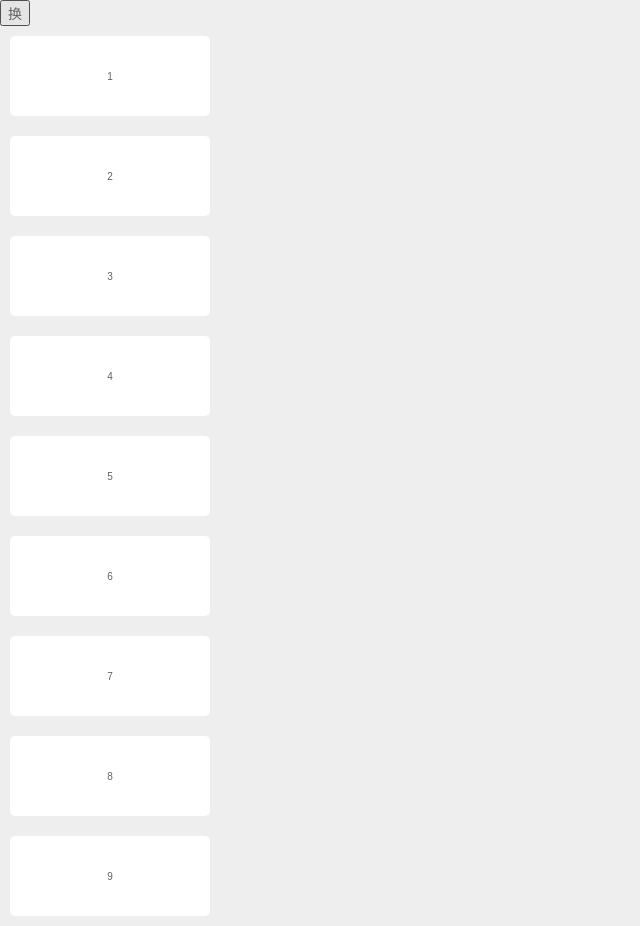
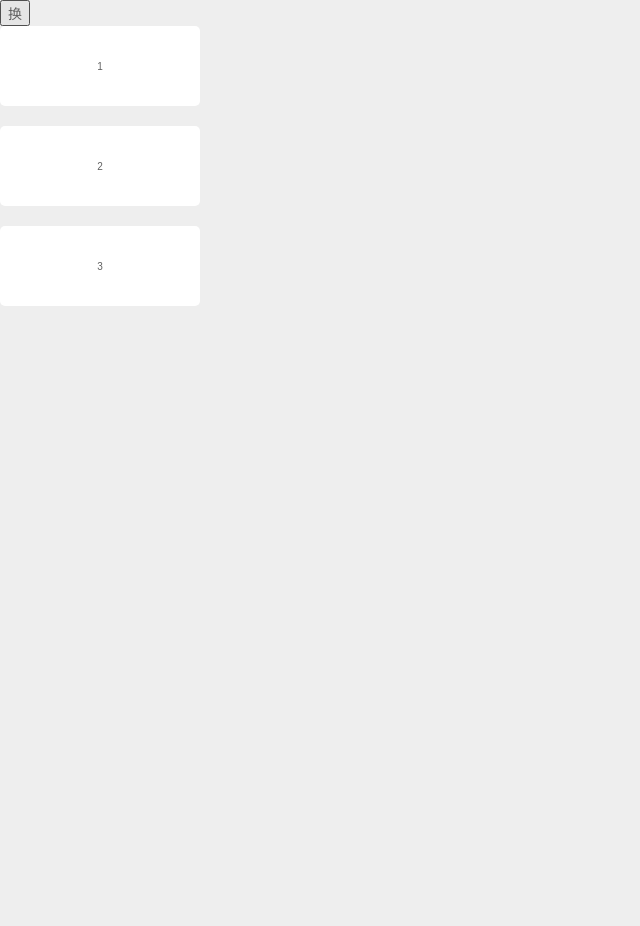
Before and after one commit to Foveluy/Luy-dragger, a React (Create React App) app: page / in a window 1280 px wide. Shown: the whole page, without its empty margins (0-640 px from the left). After the commit the page ends 800 px from the top, so only its background shows below. Built offline with nearby package versions, Linux system fonts and the light colour scheme.

Commit message:
向下完美，但是停止没有完美

```diff
--- a/src/Dragger/index.js
+++ b/src/Dragger/index.js
@@ -46,11 +46,19 @@ class Dragger extends React.Component {
     /**已经移动的位移，单位是px */
     lastX: 0,
     lastY: 0,
-    dragging: false
+    dragging: false,
+    mouseInTarget: 0
   };
 
   getParent = node => {
     this.parent = node;
+  };
+
+  autoMove = (x, y) => {
+    this.setState({
+      x: x,
+      y: y
+    });
   };
 
   move = event => {
@@ -137,9 +145,14 @@ class Dragger extends React.Component {
     this.props.onDragMove && this.props.onDragMove(event, deltaX, deltaY);
     this.props.onDragging(deltaX, deltaY);
 
+    const ofy =
+      event.clientY +
+      this.props.parent().scrollTop -
+      this.props.parent().getBoundingClientRect().top;
+
     this.setState({
       x: deltaX,
-      y: deltaY
+      y: ofy - this.state.mouseInTarget
     });
   };
 
@@ -168,7 +181,7 @@ class Dragger extends React.Component {
     this.props.onDragStart &&
       this.props.onDragStart(event, this.state.x, this.state.y);
 
-    this.props.onDragging(this.props.x, this.props.y);
+    this.props.onDragging(this.state.x, this.state.y);
 
     let deltaX = event.clientX;
     let deltaY = event.clientY;
@@ -182,7 +195,8 @@ class Dragger extends React.Component {
       originY: deltaY,
       lastX: this.state.x,
       lastY: this.state.y,
-      dragging: true
+      dragging: true,
+      mouseInTarget: event.clientY - event.target.getBoundingClientRect().top
     });
   };
 
@@ -222,7 +236,8 @@ class Dragger extends React.Component {
   componentDidMount() {
     /**
      * 这个函数只会调用一次
-     * 这个只是一个临时的解决方案，因为这样会使得元素进行两次刷新
+     * 当外面的组件是受控组件的时候
+     * 同于同步内外部的 x,y
      */
     if (typeof this.props.x === 'number' && typeof this.props.y === 'number') {
       this.setState({
@@ -248,10 +263,10 @@ class Dragger extends React.Component {
     // const X = this.props.x === void 666 ? x : this.props.x;
     // const Y = this.props.y === void 666 ? y : this.props.y;
 
-    /**主要是为了让用户定义自己的className去修改css */
-    const fixedClassName = classNames('WrapDragger', {
-      [className]: className !== void 666
-    });
+    // /**主要是为了让用户定义自己的className去修改css */
+    // const fixedClassName = classNames('WrapDragger', {
+    //   [className]: className !== void 666
+    // });
 
     const getHandle = () => {
       return {
@@ -273,9 +288,7 @@ class Dragger extends React.Component {
       style: { position: 'absolute' }
     };
 
-    return (
-      <div className={fixedClassName}>
-        {children({
+    return children({
       style: providedStyle,
       handle: getHandle,
       x: X,
@@ -283,9 +296,7 @@ class Dragger extends React.Component {
       bound: bound,
       static: this.props.static,
       dragging: this.state.dragging
-        })}
-      </div>
-    );
+    });
   }
 }
 
--- a/src/index.css
+++ b/src/index.css
@@ -14,7 +14,6 @@ html {
 }
 
 .props-draggers {
-    margin: 10px;
     font-size: 10px;
     width: 200px;
     height: 80px;
--- a/src/index.js
+++ b/src/index.js
@@ -1,21 +1,15 @@
-import React from "react";
-import ReactDOM from "react-dom";
-import "./index.css";
+import React from 'react';
+import ReactDOM from 'react-dom';
+import './index.css';
 // import App from './App';
-import registerServiceWorker from "./registerServiceWorker";
-import List from "./list";
+import registerServiceWorker from './registerServiceWorker';
+import List from './list';
 
-const Data = [
-  { name: 1, o: 0 },
-  { name: 2, o: 1 },
-  { name: 3, o: 2 },
-  { name: 4, o: 3 },
-  { name: 5, o: 4 },
-  { name: 6, o: 5 },
-  { name: 7, o: 6 },
-  { name: 8, o: 7 },
-  { name: 9, o: 8 },
-];
+const Data = [];
+
+for (let index = 0; index < 20; index++) {
+  Data.push({ name: index + 1, o: index });
+}
 
 class C extends React.Component {
   state = { horzontal: false, gap: 100 };
@@ -48,5 +42,5 @@ class C extends React.Component {
   }
 }
 
-ReactDOM.render(<C />, document.getElementById("root"));
+ReactDOM.render(<C />, document.getElementById('root'));
 registerServiceWorker();
--- a/src/list.js
+++ b/src/list.js
@@ -1,6 +1,6 @@
-import React from "react";
-import Dragger from "./Dragger";
-import Equal from "fast-deep-equal";
+import React from 'react';
+import Dragger from './Dragger';
+import Equal from 'fast-deep-equal';
 
 /**
  * 2.4213xxx -> 2
@@ -28,8 +28,13 @@ export default class SortList extends React.Component {
     const data = props.data;
     this.state = {
       order: data,
-      currentOrder: -1
+      currentOrder: -1,
+      autoScrolling: false
     };
+    this.manager = {};
+    this.timer = -1;
+    this.currentX = 0;
+    this.currentY = 0;
   }
 
   shouldComponentUpdate(nextProps, nextState) {
@@ -42,7 +47,9 @@ export default class SortList extends React.Component {
     renderItem: () => null
   };
 
-  dragging = (preOrder, x, y) => {
+  dragging = (preOrder, x, y, event) => {
+    this.currentX = x;
+    this.currentY = y;
     const fixedDirection = this.props.horizontal ? x : y;
 
     const o = clamp(fixedDirection / this.getGap(preOrder.o));
@@ -57,15 +64,81 @@ export default class SortList extends React.Component {
       return od;
     });
 
+    if (this.container.scrollTop + 300 - y < 100 && this.timer === -1) {
+      /**
+       * 当有已经有滚动的时候，我们需要减去自动滚动前的 scrolltop
+       */
+      const currentScrollTop = this.container.scrollTop;
+      const scrollOffsetY = event.clientY / 80;
+
+      this.timer = setInterval(() => {
+        const max = this.state.order.length - 1;
+        if (this.state.currentOrder >= max) {
+          return;
+        }
+
+        const nextY =
+          this.currentY + this.container.scrollTop - currentScrollTop;
+
+        //自动滚动
+        this.manager[preOrder.name].autoMove(this.currentX, nextY);
+        //设置滚动
+        this.container.scrollTop += scrollOffsetY;
+
+        // console.log(y + this.container.scrollTop);
+
+        const o = clamp(nextY / this.getGap(preOrder.o));
+
+        // console.log(this.manager[preOrder.name]);
+
+        const newOrder = this.state.order.map(od => {
+          if (preOrder.name === od.name) {
+            return { ...od, o: o };
+          }
+          if (preOrder.name !== od.name && o === od.o) {
+            return { ...od, o: between(o - 1, 0, max) };
+          }
+          return od;
+        });
+
+        if (
+          nextY - this.container.scrollTop < 150 &&
+          this.state.autoScrolling
+        ) {
+          clearInterval(this.timer);
+
+          console.log(o);
+          this.timer = -1;
+          this.setState({
+            currentOrder: o,
+            autoScrolling: false
+          });
+
+          return;
+        }
+
+        this.setState({
+          currentOrder: o,
+          order: newOrder,
+          autoScrolling: true
+        });
+      }, 5);
+    }
+
+    if (!this.state.autoScrolling) {
       this.setState({
         currentOrder: preOrder.o,
         order: newOrder
       });
+    }
   };
 
   dragEnd = () => {
+    clearInterval(this.timer);
+    this.timer = -1;
     this.setState({
-      currentOrder: -1
+      currentOrder: -1,
+      autoScrolling: false
     });
   };
 
@@ -75,26 +148,32 @@ export default class SortList extends React.Component {
 
   render() {
     return (
-      <div style={{ height: 300, overflow: "hidden" }}>
+      <div
+        ref={node => (this.container = node)}
+        style={{ height: 300, overflow: 'scroll' }}
+      >
+        <div style={{ position: 'relative', height: 20 * 100 }}>
           {this.state.order.map(order => {
             //获取当前的实际位置
             const delta = order.o * this.getGap(order.o);
             return (
               <Dragger
-              onDragMove={(event, x, y) => this.dragging(order, x, y)}
+                ref={node => (this.manager[order.name] = node)}
+                parent={() => this.container}
+                onDragMove={(event, x, y) => this.dragging(order, x, y, event)}
                 key={order.name}
                 x={this.props.horizontal ? delta : 0}
                 controlled={this.state.currentOrder !== order.o}
                 y={this.props.horizontal ? 0 : delta}
                 onDragEnd={this.dragEnd}
               >
-              {({ style, handle }) => (
+                {({ style, handle, dragging }) => (
                   <div
                     style={{
                       ...style,
-                    position: "absolute",
+                      position: 'absolute',
                       transition:
-                      this.state.currentOrder === order.o ? "none" : "all 0.3s"
+                        this.state.currentOrder === order.o ? '' : 'all 0.3s'
                     }}
                   >
                     {this.props.renderItem(handle, order)}
@@ -104,6 +183,7 @@ export default class SortList extends React.Component {
             );
           })}
         </div>
+      </div>
     );
   }
 }
```
Also changed, not shown: 9 other files (tests, documents, lock files or other folders). Lines whose indentation alone changed are shown as unchanged.
